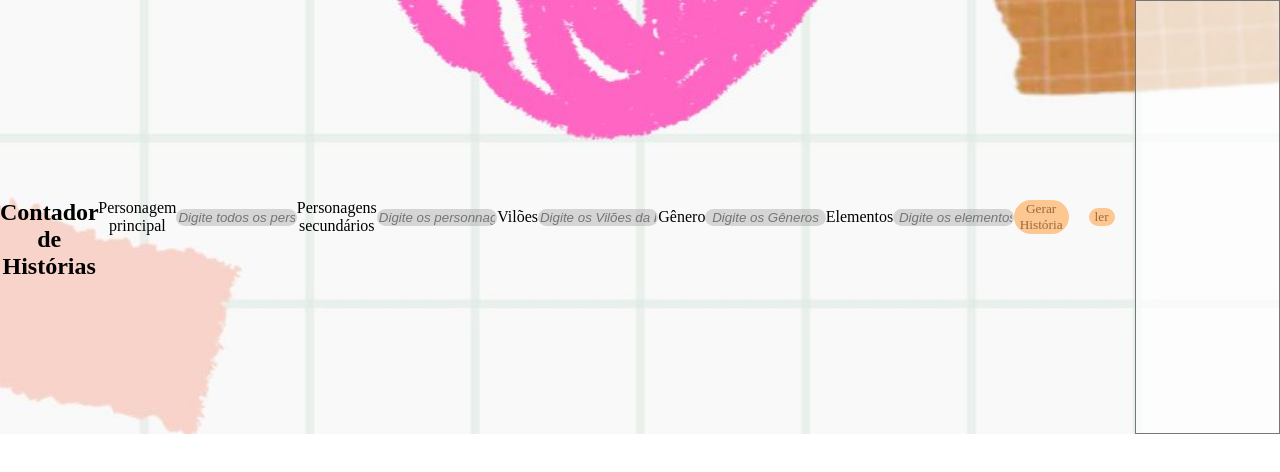
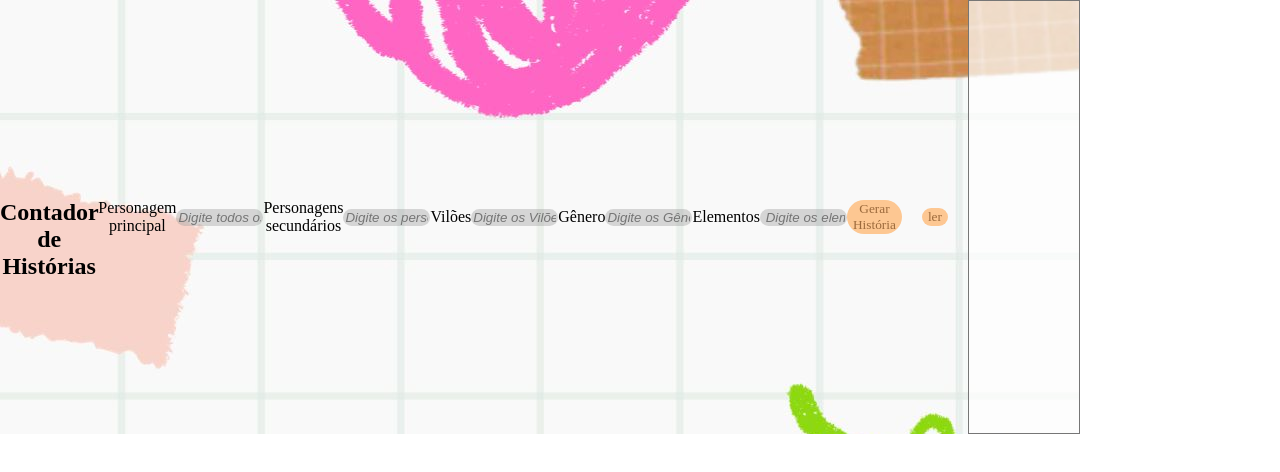
Before and after one commit to AllyThi/suahistoria, a React (Create React App) app: page / in a window 1280 px wide. Shown: the top 472 px of the page. Built offline with nearby package versions, Linux system fonts and the light colour scheme; no server answers.

Commit message:
Update App.css

```diff
--- a/src/App.css
+++ b/src/App.css
@@ -13,9 +13,9 @@ align-items: center;
     background-image: url("./components/contabackground.jpg");
     background-size:cover;
     max-width: 1080px;;
-    min-width: fit-content;
+    min-width: 320px;
     justify-content: center;
-    min-height: fit-content;
+    min-height: 240px;
     max-height: 960px;
   }
 
```
